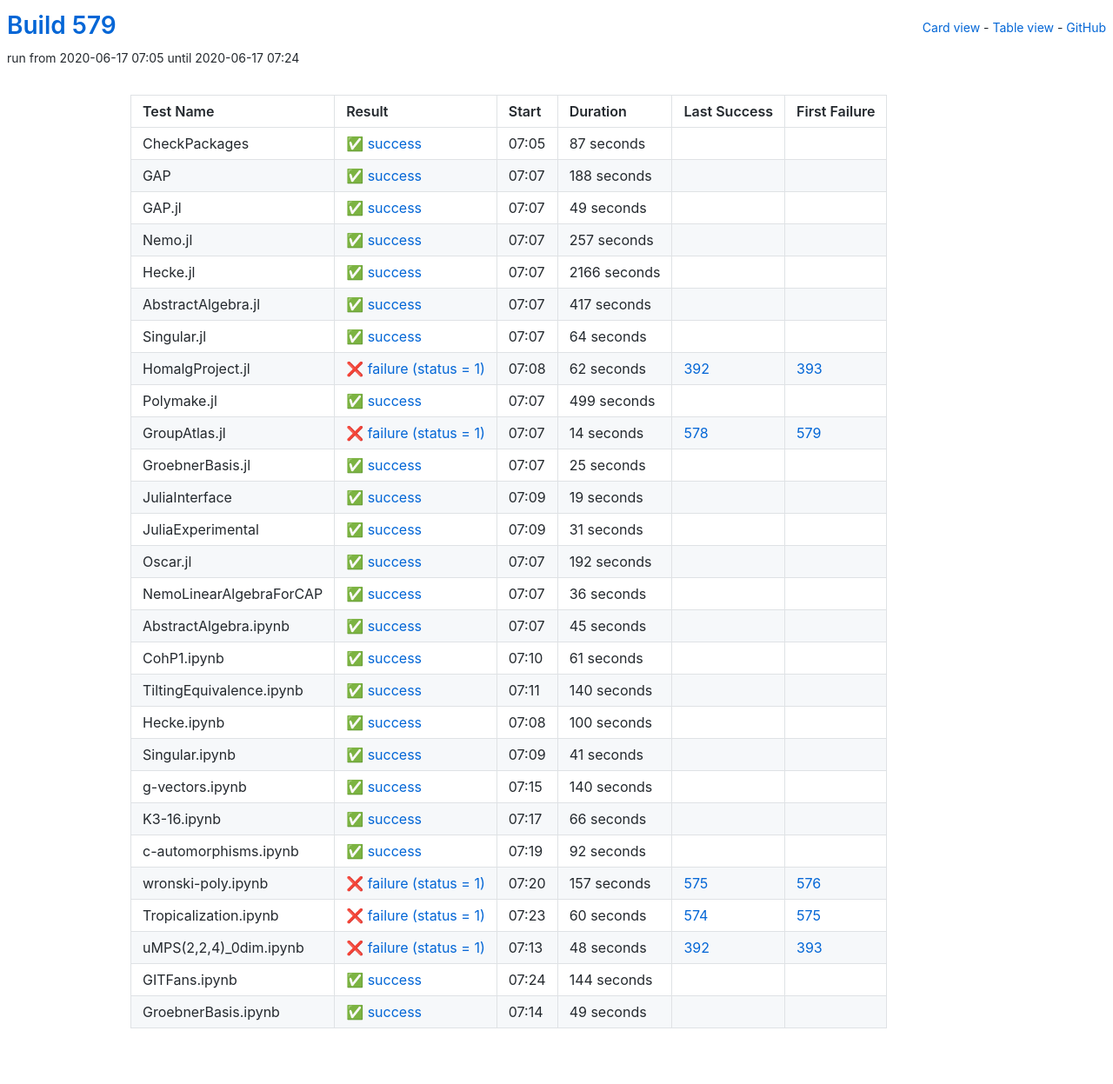
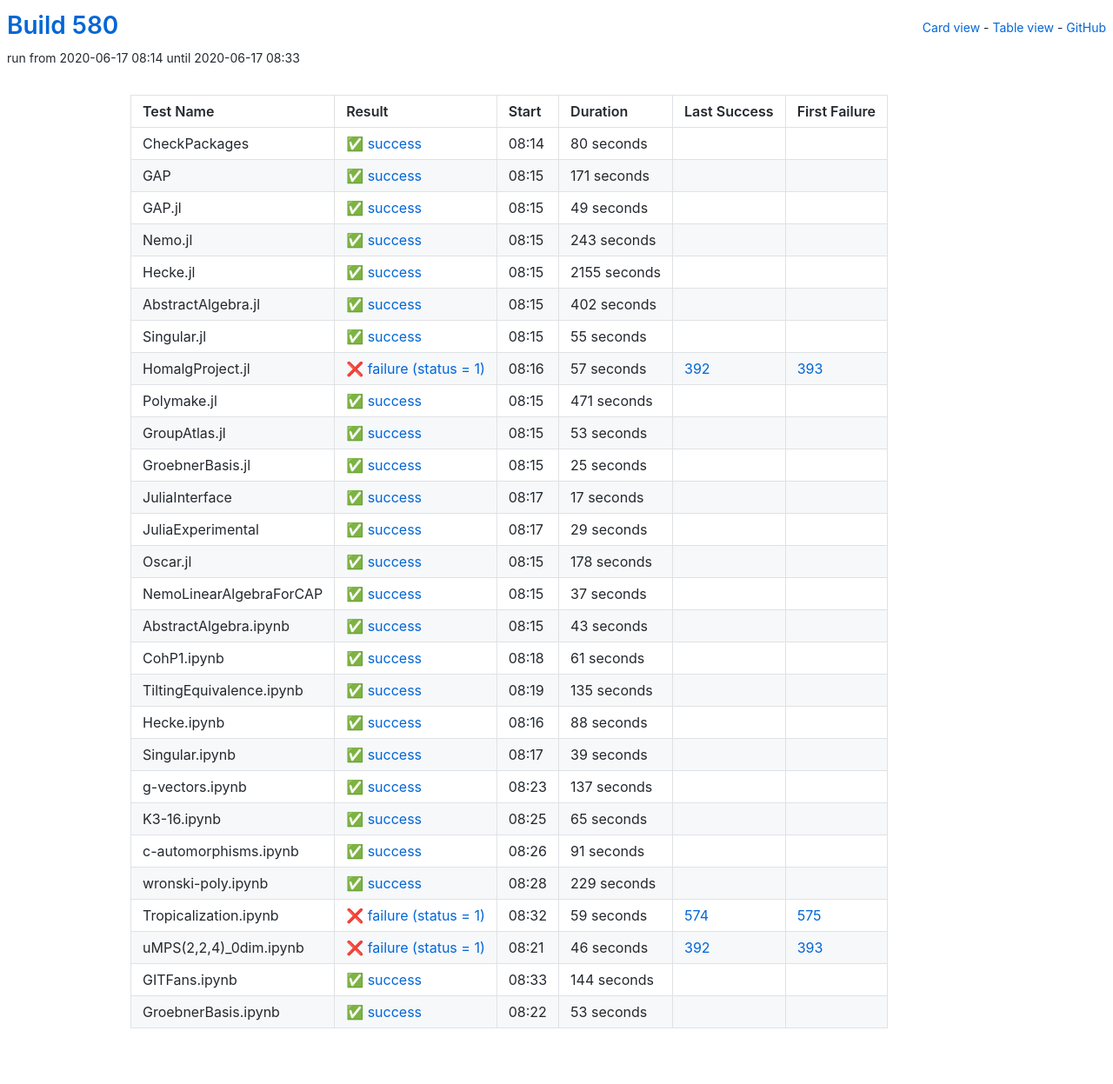
Before and after one commit to oscar-system/oscar-ci-status-1.4, a Jekyll site: the page built from table.html, in a window 1280 px wide. Shown: the whole page at 87% size. Built offline with Jekyll 4.4.1, drawn with Linux system fonts in a browser that asks for light colours.

Commit message:
Build #580

```diff
--- a/_data/ci.yml
+++ b/_data/ci.yml
@@ -1,6 +1,6 @@
 ---
-build: 579
-build_url: https://oscarci.mathematik.uni-kl.de/job/oscar-julia-1.4/579/
+build: 580
+build_url: https://oscarci.mathematik.uni-kl.de/job/oscar-julia-1.4/580/
 job: oscar-julia-1.4
 organization: oscar-system
 repo: oscar-ci-status-1.4
@@ -8,32 +8,32 @@ repourl: https://github.com/oscar-system/oscar-ci-status-1.4
 tests:
 - name: CheckPackages
   id: checkpackages
-  log: https://oscarci.mathematik.uni-kl.de/job/oscar-julia-1.4/579/artifact/logs/build-579/CheckPackages.log
-  start: 2020-06-17 07:05
+  log: https://oscarci.mathematik.uni-kl.de/job/oscar-julia-1.4/580/artifact/logs/build-580/CheckPackages.log
+  start: 2020-06-17 08:14
   success: true
   exitcode: 0
   status: success
-  duration: 87
+  duration: 80
   last_success: false
   last_success_url:
   first_failure: false
   first_failure_url:
 - name: GAP
   id: gap
-  log: https://oscarci.mathematik.uni-kl.de/job/oscar-julia-1.4/579/artifact/logs/build-579/GAP.log
-  start: 2020-06-17 07:07
+  log: https://oscarci.mathematik.uni-kl.de/job/oscar-julia-1.4/580/artifact/logs/build-580/GAP.log
+  start: 2020-06-17 08:15
   success: true
   exitcode: 0
   status: success
-  duration: 188
+  duration: 171
   last_success: false
   last_success_url:
   first_failure: false
   first_failure_url:
 - name: GAP.jl
   id: gap-jl
-  log: https://oscarci.mathematik.uni-kl.de/job/oscar-julia-1.4/579/artifact/logs/build-579/GAP.jl.log
-  start: 2020-06-17 07:07
+  log: https://oscarci.mathematik.uni-kl.de/job/oscar-julia-1.4/580/artifact/logs/build-580/GAP.jl.log
+  start: 2020-06-17 08:15
   success: true
   exitcode: 0
   status: success
@@ -44,92 +44,92 @@ tests:
   first_failure_url:
 - name: Nemo.jl
   id: nemo-jl
-  log: https://oscarci.mathematik.uni-kl.de/job/oscar-julia-1.4/579/artifact/logs/build-579/Nemo.jl.log
-  start: 2020-06-17 07:07
+  log: https://oscarci.mathematik.uni-kl.de/job/oscar-julia-1.4/580/artifact/logs/build-580/Nemo.jl.log
+  start: 2020-06-17 08:15
   success: true
   exitcode: 0
   status: success
-  duration: 257
+  duration: 243
   last_success: false
   last_success_url:
   first_failure: false
   first_failure_url:
 - name: Hecke.jl
   id: hecke-jl
-  log: https://oscarci.mathematik.uni-kl.de/job/oscar-julia-1.4/579/artifact/logs/build-579/Hecke.jl.log
-  start: 2020-06-17 07:07
+  log: https://oscarci.mathematik.uni-kl.de/job/oscar-julia-1.4/580/artifact/logs/build-580/Hecke.jl.log
+  start: 2020-06-17 08:15
   success: true
   exitcode: 0
   status: success
-  duration: 2166
+  duration: 2155
   last_success: false
   last_success_url:
   first_failure: false
   first_failure_url:
 - name: AbstractAlgebra.jl
   id: abstractalgebra-jl
-  log: https://oscarci.mathematik.uni-kl.de/job/oscar-julia-1.4/579/artifact/logs/build-579/AbstractAlgebra.jl.log
-  start: 2020-06-17 07:07
+  log: https://oscarci.mathematik.uni-kl.de/job/oscar-julia-1.4/580/artifact/logs/build-580/AbstractAlgebra.jl.log
+  start: 2020-06-17 08:15
   success: true
   exitcode: 0
   status: success
-  duration: 417
+  duration: 402
   last_success: false
   last_success_url:
   first_failure: false
   first_failure_url:
 - name: Singular.jl
   id: singular-jl
-  log: https://oscarci.mathematik.uni-kl.de/job/oscar-julia-1.4/579/artifact/logs/build-579/Singular.jl.log
-  start: 2020-06-17 07:07
+  log: https://oscarci.mathematik.uni-kl.de/job/oscar-julia-1.4/580/artifact/logs/build-580/Singular.jl.log
+  start: 2020-06-17 08:15
   success: true
   exitcode: 0
   status: success
-  duration: 64
+  duration: 55
   last_success: false
   last_success_url:
   first_failure: false
   first_failure_url:
 - name: HomalgProject.jl
   id: homalgproject-jl
-  log: https://oscarci.mathematik.uni-kl.de/job/oscar-julia-1.4/579/artifact/logs/build-579/HomalgProject.jl.log
-  start: 2020-06-17 07:08
+  log: https://oscarci.mathematik.uni-kl.de/job/oscar-julia-1.4/580/artifact/logs/build-580/HomalgProject.jl.log
+  start: 2020-06-17 08:16
   success: false
   exitcode: 1
   status: failure
-  duration: 62
+  duration: 57
   last_success: 392
   last_success_url: https://oscarci.mathematik.uni-kl.de/job/oscar-julia-1.4/392/
   first_failure: 393
   first_failure_url: https://oscarci.mathematik.uni-kl.de/job/oscar-julia-1.4/393/
 - name: Polymake.jl
   id: polymake-jl
-  log: https://oscarci.mathematik.uni-kl.de/job/oscar-julia-1.4/579/artifact/logs/build-579/Polymake.jl.log
-  start: 2020-06-17 07:07
+  log: https://oscarci.mathematik.uni-kl.de/job/oscar-julia-1.4/580/artifact/logs/build-580/Polymake.jl.log
+  start: 2020-06-17 08:15
   success: true
   exitcode: 0
   status: success
-  duration: 499
+  duration: 471
   last_success: false
   last_success_url:
   first_failure: false
   first_failure_url:
 - name: GroupAtlas.jl
   id: groupatlas-jl
-  log: https://oscarci.mathematik.uni-kl.de/job/oscar-julia-1.4/579/artifact/logs/build-579/GroupAtlas.jl.log
-  start: 2020-06-17 07:07
-  success: false
-  exitcode: 1
-  status: failure
-  duration: 14
-  last_success: 578
-  last_success_url: https://oscarci.mathematik.uni-kl.de/job/oscar-julia-1.4/578/
-  first_failure: 579
-  first_failure_url: https://oscarci.mathematik.uni-kl.de/job/oscar-julia-1.4/579/
+  log: https://oscarci.mathematik.uni-kl.de/job/oscar-julia-1.4/580/artifact/logs/build-580/GroupAtlas.jl.log
+  start: 2020-06-17 08:15
+  success: true
+  exitcode: 0
+  status: success
+  duration: 53
+  last_success: false
+  last_success_url:
+  first_failure: false
+  first_failure_url:
 - name: GroebnerBasis.jl
   id: groebnerbasis-jl
-  log: https://oscarci.mathematik.uni-kl.de/job/oscar-julia-1.4/579/artifact/logs/build-579/GroebnerBasis.jl.log
-  start: 2020-06-17 07:07
+  log: https://oscarci.mathematik.uni-kl.de/job/oscar-julia-1.4/580/artifact/logs/build-580/GroebnerBasis.jl.log
+  start: 2020-06-17 08:15
   success: true
   exitcode: 0
   status: success
@@ -140,68 +140,68 @@ tests:
   first_failure_url:
 - name: JuliaInterface
   id: juliainterface
-  log: https://oscarci.mathematik.uni-kl.de/job/oscar-julia-1.4/579/artifact/logs/build-579/JuliaInterface.log
-  start: 2020-06-17 07:09
+  log: https://oscarci.mathematik.uni-kl.de/job/oscar-julia-1.4/580/artifact/logs/build-580/JuliaInterface.log
+  start: 2020-06-17 08:17
   success: true
   exitcode: 0
   status: success
-  duration: 19
+  duration: 17
   last_success: false
   last_success_url:
   first_failure: false
   first_failure_url:
 - name: JuliaExperimental
   id: juliaexperimental
-  log: https://oscarci.mathematik.uni-kl.de/job/oscar-julia-1.4/579/artifact/logs/build-579/JuliaExperimental.log
-  start: 2020-06-17 07:09
+  log: https://oscarci.mathematik.uni-kl.de/job/oscar-julia-1.4/580/artifact/logs/build-580/JuliaExperimental.log
+  start: 2020-06-17 08:17
   success: true
   exitcode: 0
   status: success
-  duration: 31
+  duration: 29
   last_success: false
   last_success_url:
   first_failure: false
   first_failure_url:
 - name: Oscar.jl
   id: oscar-jl
-  log: https://oscarci.mathematik.uni-kl.de/job/oscar-julia-1.4/579/artifact/logs/build-579/Oscar.jl.log
-  start: 2020-06-17 07:07
+  log: https://oscarci.mathematik.uni-kl.de/job/oscar-julia-1.4/580/artifact/logs/build-580/Oscar.jl.log
+  start: 2020-06-17 08:15
   success: true
   exitcode: 0
   status: success
-  duration: 192
+  duration: 178
   last_success: false
   last_success_url:
   first_failure: false
   first_failure_url:
 - name: NemoLinearAlgebraForCAP
   id: nemolinearalgebraforcap
-  log: https://oscarci.mathematik.uni-kl.de/job/oscar-julia-1.4/579/artifact/logs/build-579/NemoLinearAlgebraForCAP.log
-  start: 2020-06-17 07:07
+  log: https://oscarci.mathematik.uni-kl.de/job/oscar-julia-1.4/580/artifact/logs/build-580/NemoLinearAlgebraForCAP.log
+  start: 2020-06-17 08:15
   success: true
   exitcode: 0
   status: success
-  duration: 36
+  duration: 37
   last_success: false
   last_success_url:
   first_failure: false
   first_failure_url:
 - name: AbstractAlgebra.ipynb
   id: abstractalgebra-ipynb
-  log: https://oscarci.mathematik.uni-kl.de/job/oscar-julia-1.4/579/artifact/logs/build-579/AbstractAlgebra.ipynb.log
-  start: 2020-06-17 07:07
+  log: https://oscarci.mathematik.uni-kl.de/job/oscar-julia-1.4/580/artifact/logs/build-580/AbstractAlgebra.ipynb.log
+  start: 2020-06-17 08:15
   success: true
   exitcode: 0
   status: success
-  duration: 45
+  duration: 43
   last_success: false
   last_success_url:
   first_failure: false
   first_failure_url:
 - name: CohP1.ipynb
   id: cohp1-ipynb
-  log: https://oscarci.mathematik.uni-kl.de/job/oscar-julia-1.4/579/artifact/logs/build-579/CohP1.ipynb.log
-  start: 2020-06-17 07:10
+  log: https://oscarci.mathematik.uni-kl.de/job/oscar-julia-1.4/580/artifact/logs/build-580/CohP1.ipynb.log
+  start: 2020-06-17 08:18
   success: true
   exitcode: 0
   status: success
@@ -212,116 +212,116 @@ tests:
   first_failure_url:
 - name: TiltingEquivalence.ipynb
   id: tiltingequivalence-ipynb
-  log: https://oscarci.mathematik.uni-kl.de/job/oscar-julia-1.4/579/artifact/logs/build-579/TiltingEquivalence.ipynb.log
-  start: 2020-06-17 07:11
+  log: https://oscarci.mathematik.uni-kl.de/job/oscar-julia-1.4/580/artifact/logs/build-580/TiltingEquivalence.ipynb.log
+  start: 2020-06-17 08:19
   success: true
   exitcode: 0
   status: success
-  duration: 140
+  duration: 135
   last_success: false
   last_success_url:
   first_failure: false
   first_failure_url:
 - name: Hecke.ipynb
   id: hecke-ipynb
-  log: https://oscarci.mathematik.uni-kl.de/job/oscar-julia-1.4/579/artifact/logs/build-579/Hecke.ipynb.log
-  start: 2020-06-17 07:08
+  log: https://oscarci.mathematik.uni-kl.de/job/oscar-julia-1.4/580/artifact/logs/build-580/Hecke.ipynb.log
+  start: 2020-06-17 08:16
   success: true
   exitcode: 0
   status: success
-  duration: 100
+  duration: 88
   last_success: false
   last_success_url:
   first_failure: false
   first_failure_url:
 - name: Singular.ipynb
   id: singular-ipynb
-  log: https://oscarci.mathematik.uni-kl.de/job/oscar-julia-1.4/579/artifact/logs/build-579/Singular.ipynb.log
-  start: 2020-06-17 07:09
+  log: https://oscarci.mathematik.uni-kl.de/job/oscar-julia-1.4/580/artifact/logs/build-580/Singular.ipynb.log
+  start: 2020-06-17 08:17
   success: true
   exitcode: 0
   status: success
-  duration: 41
+  duration: 39
   last_success: false
   last_success_url:
   first_failure: false
   first_failure_url:
 - name: g-vectors.ipynb
   id: g-vectors-ipynb
-  log: https://oscarci.mathematik.uni-kl.de/job/oscar-julia-1.4/579/artifact/logs/build-579/g-vectors.ipynb.log
-  start: 2020-06-17 07:15
+  log: https://oscarci.mathematik.uni-kl.de/job/oscar-julia-1.4/580/artifact/logs/build-580/g-vectors.ipynb.log
+  start: 2020-06-17 08:23
   success: true
   exitcode: 0
   status: success
-  duration: 140
+  duration: 137
   last_success: false
   last_success_url:
   first_failure: false
   first_failure_url:
 - name: K3-16.ipynb
   id: k3-16-ipynb
-  log: https://oscarci.mathematik.uni-kl.de/job/oscar-julia-1.4/579/artifact/logs/build-579/K3-16.ipynb.log
-  start: 2020-06-17 07:17
+  log: https://oscarci.mathematik.uni-kl.de/job/oscar-julia-1.4/580/artifact/logs/build-580/K3-16.ipynb.log
+  start: 2020-06-17 08:25
   success: true
   exitcode: 0
   status: success
-  duration: 66
+  duration: 65
   last_success: false
   last_success_url:
   first_failure: false
   first_failure_url:
 - name: c-automorphisms.ipynb
   id: c-automorphisms-ipynb
-  log: https://oscarci.mathematik.uni-kl.de/job/oscar-julia-1.4/579/artifact/logs/build-579/c-automorphisms.ipynb.log
-  start: 2020-06-17 07:19
+  log: https://oscarci.mathematik.uni-kl.de/job/oscar-julia-1.4/580/artifact/logs/build-580/c-automorphisms.ipynb.log
+  start: 2020-06-17 08:26
   success: true
   exitcode: 0
   status: success
-  duration: 92
+  duration: 91
   last_success: false
   last_success_url:
   first_failure: false
   first_failure_url:
 - name: wronski-poly.ipynb
   id: wronski-poly-ipynb
-  log: https://oscarci.mathematik.uni-kl.de/job/oscar-julia-1.4/579/artifact/logs/build-579/wronski-poly.ipynb.log
-  start: 2020-06-17 07:20
+  log: https://oscarci.mathematik.uni-kl.de/job/oscar-julia-1.4/580/artifact/logs/build-580/wronski-poly.ipynb.log
+  start: 2020-06-17 08:28
+  success: true
+  exitcode: 0
+  status: success
+  duration: 229
+  last_success: false
+  last_success_url:
+  first_failure: false
+  first_failure_url:
+- name: Tropicalization.ipynb
+  id: tropicalization-ipynb
+  log: https://oscarci.mathematik.uni-kl.de/job/oscar-julia-1.4/580/artifact/logs/build-580/Tropicalization.ipynb.log
+  start: 2020-06-17 08:32
   success: false
   exitcode: 1
   status: failure
-  duration: 157
-  last_success: 575
-  last_success_url: https://oscarci.mathematik.uni-kl.de/job/oscar-julia-1.4/575/
-  first_failure: 576
-  first_failure_url: https://oscarci.mathematik.uni-kl.de/job/oscar-julia-1.4/576/
-- name: Tropicalization.ipynb
-  id: tropicalization-ipynb
-  log: https://oscarci.mathematik.uni-kl.de/job/oscar-julia-1.4/579/artifact/logs/build-579/Tropicalization.ipynb.log
-  start: 2020-06-17 07:23
-  success: false
-  exitcode: 1
-  status: failure
-  duration: 60
+  duration: 59
   last_success: 574
   last_success_url: https://oscarci.mathematik.uni-kl.de/job/oscar-julia-1.4/574/
   first_failure: 575
   first_failure_url: https://oscarci.mathematik.uni-kl.de/job/oscar-julia-1.4/575/
 - name: uMPS(2,2,4)_0dim.ipynb
   id: umps-2-2-4-0dim-ipynb
-  log: https://oscarci.mathematik.uni-kl.de/job/oscar-julia-1.4/579/artifact/logs/build-579/uMPS-2-2-4-_0dim.ipynb.log
-  start: 2020-06-17 07:13
+  log: https://oscarci.mathematik.uni-kl.de/job/oscar-julia-1.4/580/artifact/logs/build-580/uMPS-2-2-4-_0dim.ipynb.log
+  start: 2020-06-17 08:21
   success: false
   exitcode: 1
   status: failure
-  duration: 48
+  duration: 46
   last_success: 392
   last_success_url: https://oscarci.mathematik.uni-kl.de/job/oscar-julia-1.4/392/
   first_failure: 393
   first_failure_url: https://oscarci.mathematik.uni-kl.de/job/oscar-julia-1.4/393/
 - name: GITFans.ipynb
   id: gitfans-ipynb
-  log: https://oscarci.mathematik.uni-kl.de/job/oscar-julia-1.4/579/artifact/logs/build-579/GITFans.ipynb.log
-  start: 2020-06-17 07:24
+  log: https://oscarci.mathematik.uni-kl.de/job/oscar-julia-1.4/580/artifact/logs/build-580/GITFans.ipynb.log
+  start: 2020-06-17 08:33
   success: true
   exitcode: 0
   status: success
@@ -332,12 +332,12 @@ tests:
   first_failure_url:
 - name: GroebnerBasis.ipynb
   id: groebnerbasis-ipynb
-  log: https://oscarci.mathematik.uni-kl.de/job/oscar-julia-1.4/579/artifact/logs/build-579/GroebnerBasis.ipynb.log
-  start: 2020-06-17 07:14
+  log: https://oscarci.mathematik.uni-kl.de/job/oscar-julia-1.4/580/artifact/logs/build-580/GroebnerBasis.ipynb.log
+  start: 2020-06-17 08:22
   success: true
   exitcode: 0
   status: success
-  duration: 49
+  duration: 53
   last_success: false
   last_success_url:
   first_failure: false
```
Also changed, not shown: README.md.
